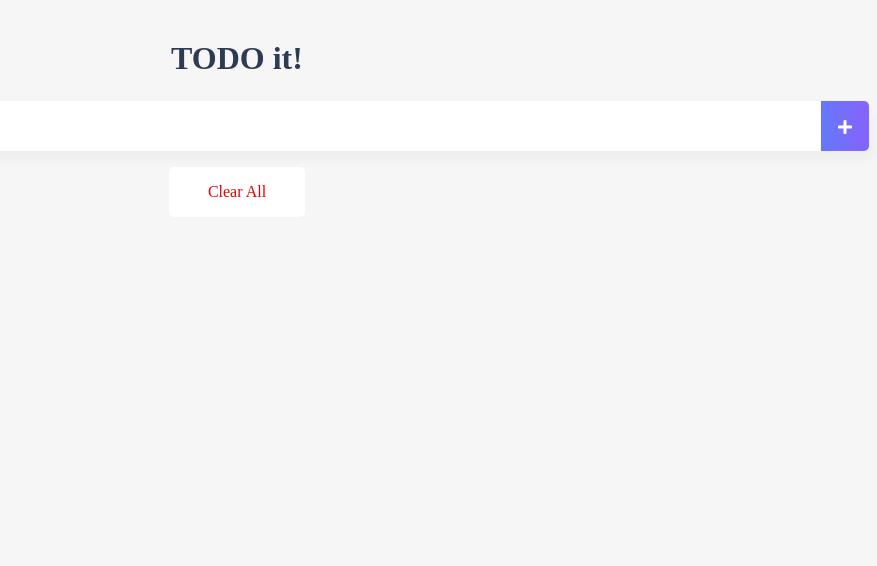
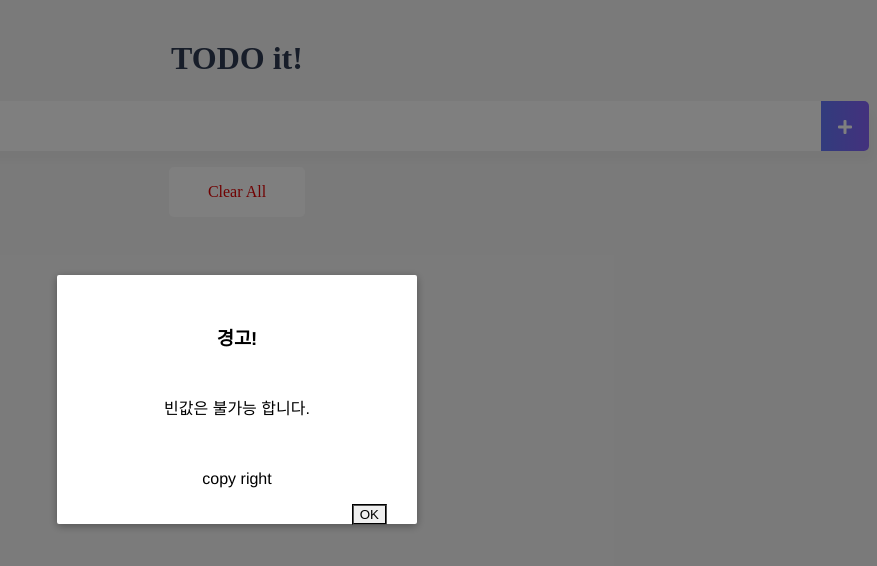
Before and after one commit to ygvbhy/vue-todo, a Vue app in the folder todo-ptoject/: page / in a window 1280 px wide. Both pictures are taken after a click on the element 1248 px from the left and 126 px from the top of the page. Shown: the top 566 px of the page, without its empty margins (403-1280 px from the left). Built offline with nearby package versions, Linux system fonts and the light colour scheme.

Commit message:
퀴즈 문제

```diff
--- a/todo-ptoject/src/components/TodoInput.vue
+++ b/todo-ptoject/src/components/TodoInput.vue
@@ -5,11 +5,11 @@
       <i class="fas fa-plus addBtn" @click="addTodo()"></i>
     </span>
     <modal-component v-if="showModal" @close="showModal = false">
-      <!--
-      you can use custom content here to overwrite
-      default content
-    -->
-      <h3 slot="header">custom header</h3>
+      <h3 slot="header">경고!</h3>
+      <span slot="body">빈값은 불가능 합니다.</span>
+      <div slot="footer">
+        <span>copy right</span>
+      </div>
     </modal-component>
   </div>
 </template>
@@ -33,7 +33,7 @@ export default {
         this.$emit("addTodoItem", this.newTodoItem);
         this.clearInput();
       } else {
-        console.log(123);
+        this.showModal = !this.showModal;
       }
     },
     clearInput() {
--- a/todo-ptoject/src/components/common/ModalComponent.vue
+++ b/todo-ptoject/src/components/common/ModalComponent.vue
@@ -12,13 +12,11 @@
           </div>
 
           <div class="modal-footer">
-            <slot name="footer">
-              default footer
-              <button class="modal-default-button" @click="$emit('close')">
-                OK
-              </button>
-            </slot>
+            <slot name="footer"> default footer </slot>
           </div>
+          <button class="modal-default-button" @click="$emit('close')">
+            OK
+          </button>
         </div>
       </div>
     </div>
```
